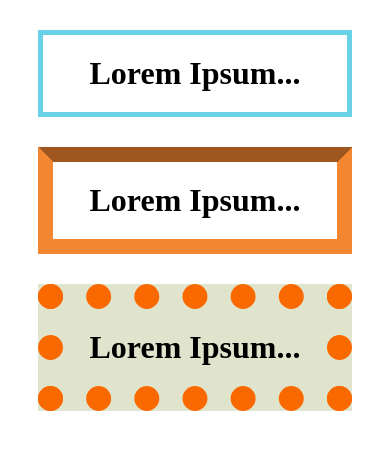
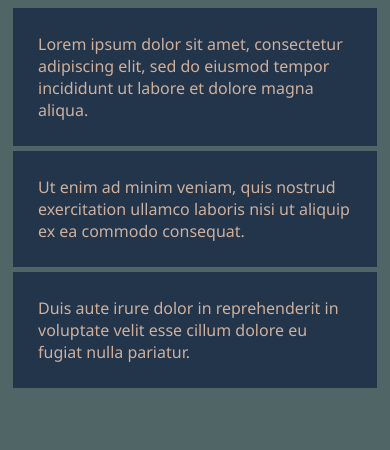
Before and after one commit to MaGo1024/Introduction-to-Html-and-JavaScript, a plain HTML site: page index.html in a window 390 px wide. Drawn offline with Linux system fonts and the light colour scheme.

Commit message:
Hands-On: Using CSS Media Queries

```diff
--- a/css/style.css
+++ b/css/style.css
@@ -1,24 +1,40 @@
-article {
-    padding: 20px;
-    margin: 30px;
-    text-align: center;
-    font-weight: bold;
-    font-size: 2em;
-}
+body {
+    font-family: 'Segoe UI', Tahoma, Geneva, Verdana, sans-serif;
+    background-color: #506566;
+    }
+    aside {
+    background-color: #23354B;
+    color: #CDB09E;
+    padding: 25px;
+    margin: 5px;
+    }
 
-article.simpleBorder {
-    border-width: thick;
-    border-color: #69D2E7;
-    border-style: solid;
-}
+    nav {
+        display: flex;
+        }
 
-article.complexBorder {
-    border-width: 15px;
-    border-color: #F38630;
-    border-style: inset solid;
-}
+    nav > aside {
+        flex: 1;
+        }
 
-article.shortBorder {
-    border: 25px #FA6900 dotted;
-    background-color: #E0E4CC;
-}
+@media (max-width: 500px) {
+    nav {
+            display: block;
+        }
+    }
+
+@media print {
+    nav {
+        display: block;
+    }
+    body {
+        background-color: white;
+        font-family: 'Times New Roman', Times, serif;
+    }
+    aside {
+        background-color: white;
+        color: black;
+        padding: 10px;
+        margin: 5px;
+    }
+    }
--- a/index.html
+++ b/index.html
@@ -5,14 +5,10 @@
     <link rel="stylesheet" href="css/style.css" />
 </head>
 <body>
-        <article class="simpleBorder">
-            Lorem Ipsum...
-        </article>
-        <article class="complexBorder">
-            Lorem Ipsum...
-        </article>
-        <article class="shortBorder">
-            Lorem Ipsum...
-        </article>
+    <nav>
+    <aside>Lorem ipsum dolor sit amet, consectetur adipiscing elit, sed do eiusmod tempor incididunt ut labore et dolore magna aliqua.</aside>
+    <aside>Ut enim ad minim veniam, quis nostrud exercitation ullamco laboris nisi ut aliquip ex ea commodo consequat.</aside>
+    <aside>Duis aute irure dolor in reprehenderit in voluptate velit esse cillum dolore eu fugiat nulla pariatur.</aside>
+    </nav>
 </body>
 </html>
```
Lines whose indentation alone changed are shown as unchanged.
